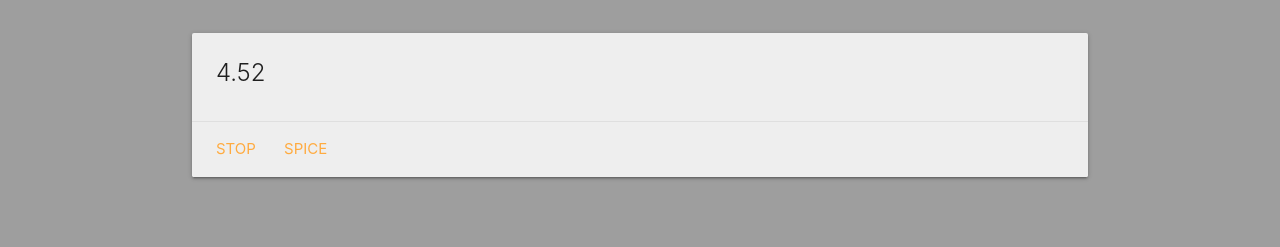
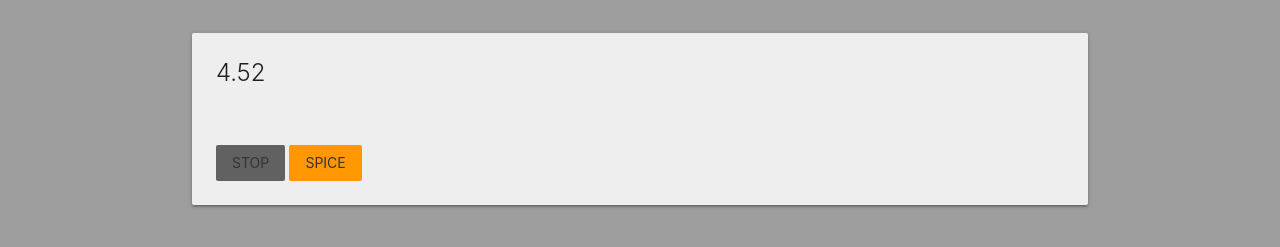
Before and after one commit to Puplip/puplip.github.io, a plain HTML site: page ez_spice.html in a window 1280 px wide. Both pictures are taken after a click on the link "START". Shown: the part 73-320 px from the top of the page. Drawn offline with nearby package versions, Linux system fonts and the light colour scheme.

Commit message:
fixed bad code

```diff
--- a/ez_spice.html
+++ b/ez_spice.html
@@ -12,29 +12,36 @@
             });
         </script>
         <script>
-            var spinning = false;
-            var toking = false;
-            var spin_interval = null;
-            var spice_interval = null;
+
+            function sleep(ms) {
+                return new Promise(resolve => setTimeout(resolve, ms));
+            }
+
+            function clearIntervals(intervals){
+                intervals.map(clearInterval);
+                intervals.splice(0,intervals.length);
+            }
+            var spin_interval = [];
+            var spice_interval = [];
             var spice_time = 0;
             function spin_tick(){
                 spice_time = Math.random()*7+3;
                 document.getElementById("spice_number").innerHTML = spice_time.toFixed(2);
             }
             function spin_toggle(){
-                if(toking){
-                    toking = false;
-                    clearInterval(spice_interval);
-                }
-                if(spinning){
-                    clearInterval(spin_interval);
-                    spinning = false;
+
+                clearIntervals(spice_interval);
+
+                if(spin_interval.length){
+
+                    clearIntervals(spin_interval);
+
                     document.getElementById("spice_button").innerHTML = "Start";
                 } else {
-                    spinning = true;
-                    spin_interval = setInterval(spin_tick,20);
+                    spin_interval.push(setInterval(spin_tick,20));
                     document.getElementById("spice_button").innerHTML = "Stop";
                 }
+
             }
             function spice_tick(){
                 if(spice_time > 0.05){
@@ -43,17 +50,15 @@
                 } else {
                     spice_time = 0;
                     document.getElementById("spice_number").innerHTML = spice_time.toFixed(2);
-                    clearInterval(spice_interval);
-                    toking = false;
+                    clearIntervals(spice_interval);
                 }
             }
             function spice_toggle(){
-                if(!toking){
-                    toking = true;
-                    if(spinning){
-                        spin_toggle();
+                if(!spice_interval.length){
+                    if(spin_interval.length){
+                        clearIntervals(spin_interval);
                     }
-                    spice_interval = setInterval(spice_tick,50);
+                    spice_interval.push(setInterval(spice_tick,50));
                 }
             }
         </script>
@@ -101,9 +106,9 @@
                 <div class="card-content">
                     <div class="card-title"id="spice_number">42</div>
                 </div>
-                <div class="card-action">
-                    <a id="spice_button" onclick="spin_toggle()">Start</a>
-                    <a onclick="spice_toggle()">Spice</a>
+                <div class="card-content">
+                    <a class="waves-effect waves-light btn-flat grey darken-2" id="spice_button" onclick="spin_toggle()">Start</a>
+                    <a class="waves-effect waves-light btn-flat orange" onclick="spice_toggle()">Spice</a>
                 </div>
             </div>
         </div>
```
